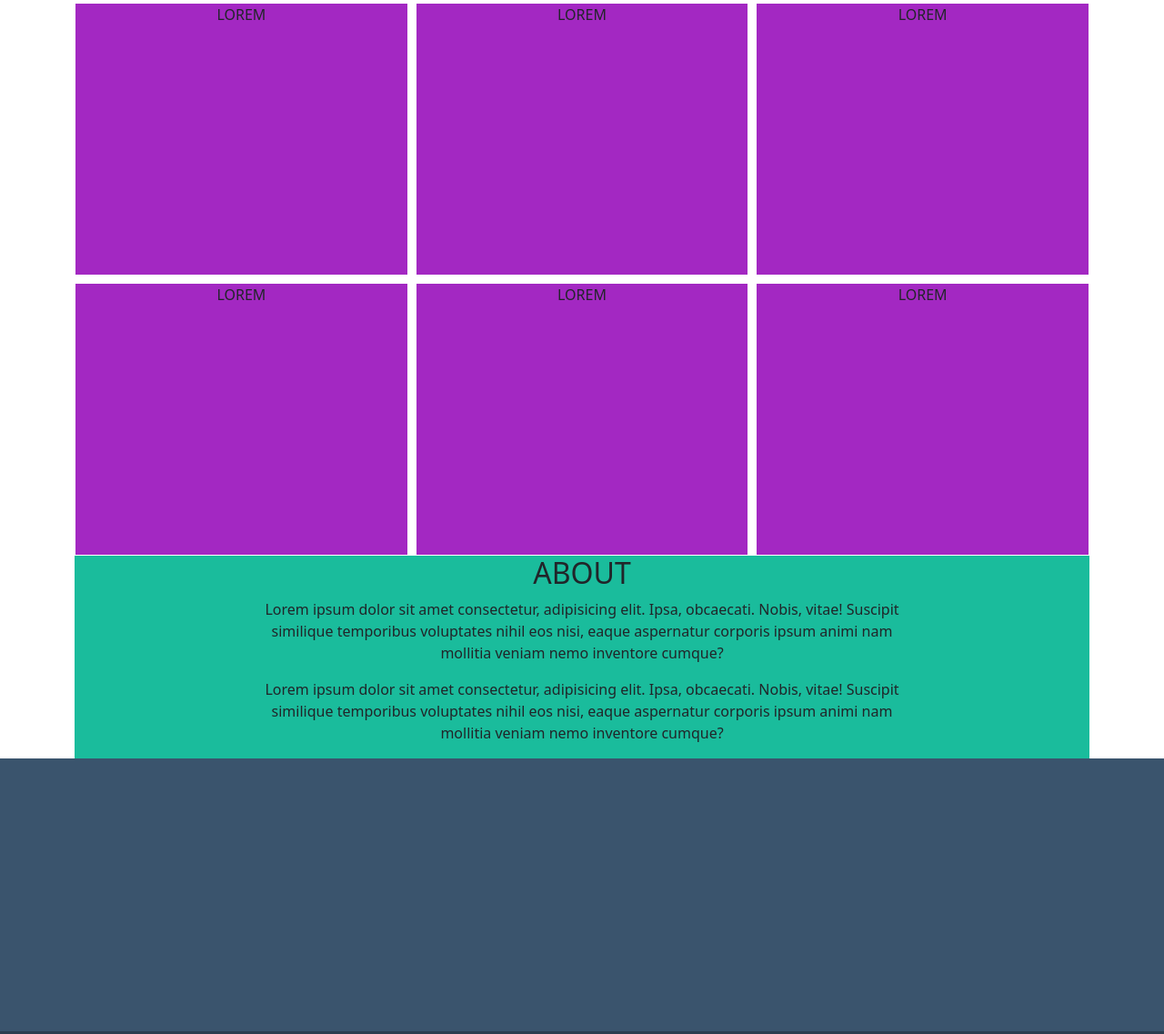
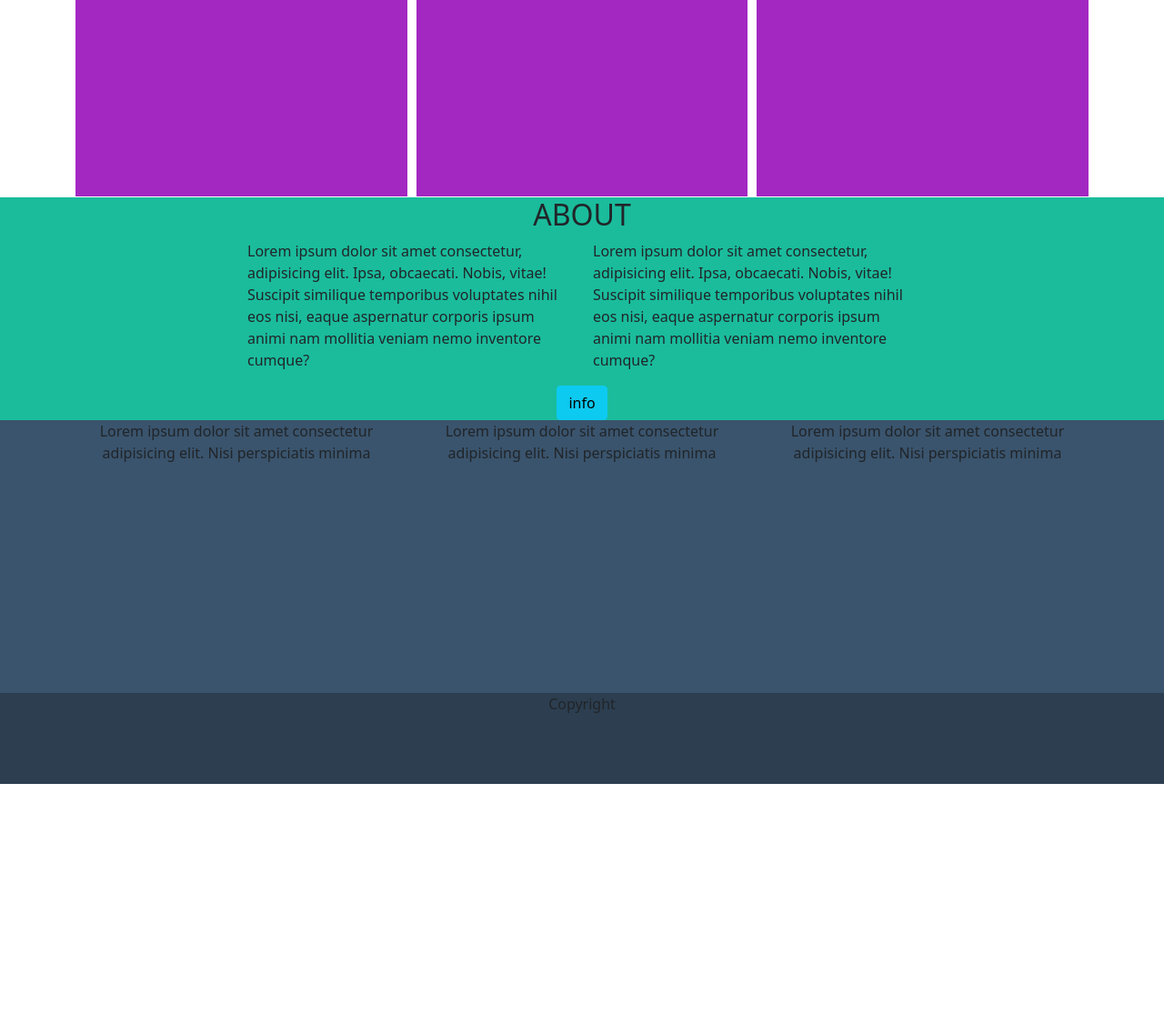
Before and after one commit to MonicaDeBona/html-css-bootstrap-freelancer, a plain HTML site: page index.html in a window 1280 px wide. Shown: the part 589-1726 px from the top of the page at 91% size. After the commit the page ends 1451 px from the top, so only its background shows below. Drawn offline with nearby package versions, Linux system fonts and the light colour scheme.

Commit message:
Update layout

```diff
--- a/css/style.css
+++ b/css/style.css
@@ -1,19 +1,16 @@
-header {
-    background-color: #1abc9c;
+/* ROOT */
+:root{
+    --main-bg-color1:  #1abc9c;
+    --secondary-bg-color:#3a546d;
+    --secondary-bg-color1: #2c3e50;
 }
 
-.header-content {
-    background-color: #a328c2;
-    height: 450px;
-    margin: auto;
+header {
+    background-color: var(--main-bg-color1);
 }
 
-
-
-.my-content {
+.section#jumbo {
     background-color: #a328c2;
-    height: 450px;
-    border: 1px solid white;
 }
 
 .my-content-img {
@@ -23,15 +20,16 @@ header {
 }
 
 .about {
-    background-color: #1abc9c;
+    background-color: var(--main-bg-color1);
 }
 
 .top-footer {
-    background-color: #3a546d;
+    background-color: var(--secondary-bg-color);
     height: 300px;
 }
 
+
 .bottom-footer {
-    background-color: #2c3e50;
+    background-color: var(--secondary-bg-color1);
     height: 100px;
 }
--- a/index.html
+++ b/index.html
@@ -16,17 +16,22 @@
         <link rel="stylesheet" href="css/style.css">
     </head>
     <body>
+
         <header>
-            <div class="container p-5">
-                <div class="header-content">
-
+            <!-- todo nav bar -->
+            <section id="jumbo" class="container p-5">
+                <div class="row justify-content-center text-center text-uppercase">
+                    <div class="col-12 col-md-8 col-lg-6">
+                        <h1 >
+                            Start Bootstrap
+                        </h1>
+                    </div>
                 </div>
-            </div>
+            </section>
         </header>
 
-        <main class="container portfolio text-center">
-            <section class="portfolio">
-
+        <main>
+            <section class="portfolio text-center container">
                 <h2>
                     PORTFOLIO
                 </h2>
@@ -68,36 +73,67 @@
                         </div>
                     </div>
                 </div>
-
             </section>
 
             <section class="about">
                 <div class="container">
-                    <h2>
-                        ABOUT
-                    </h2>
+                    <div class="row">
+                        <div class="col-12">
+                            <h2 class="text-center text-uppercase">
+                                about
+                            </h2>
+                        </div>
+                    </div>
                     <div class="row justify-content-center">
-                        <div class="col-8">
+                        <div class="col-7 col-md-4">
                             <p>
                                 Lorem ipsum dolor sit amet consectetur, adipisicing elit. Ipsa, obcaecati. Nobis, vitae! Suscipit similique temporibus voluptates nihil eos nisi, eaque aspernatur corporis ipsum animi nam mollitia veniam nemo inventore cumque?
                             </p>
                         </div>
-                        <div class="col-8">
+                        <div class="col-7 col-md-4">
                             <p>
                                 Lorem ipsum dolor sit amet consectetur, adipisicing elit. Ipsa, obcaecati. Nobis, vitae! Suscipit similique temporibus voluptates nihil eos nisi, eaque aspernatur corporis ipsum animi nam mollitia veniam nemo inventore cumque?
                             </p>
                         </div>
                     </div>
+                    <div class="row">
+                        <div class="col-12 text-center">
+                            <a href="#" class="btn btn-info">
+                                info
+                            </a>
+                        </div>
+                    </div>
                 </div>
             </section>
+            <!-- todo form -->
         </main>
 
 
-        <div class="container-fluid top-footer">
-
-        </div>
-        <div class="container-fluid bottom-footer">
-
-        </div>
+        <footer>
+            <section class="top-footer text-center">
+                <div class="container">
+                    <div class="row">
+                        <div class="col-12 col-md-4">
+                            Lorem ipsum dolor sit amet consectetur adipisicing elit. Nisi perspiciatis minima
+                        </div>
+                        <div class="col-12 col-md-4">
+                            Lorem ipsum dolor sit amet consectetur adipisicing elit. Nisi perspiciatis minima
+                        </div>
+                        <div class="col-12 col-md-4">
+                            Lorem ipsum dolor sit amet consectetur adipisicing elit. Nisi perspiciatis minima
+                        </div>
+                    </div>
+                </div>
+            </section>
+            <section class="bottom-footer text-center">
+                <div class="container">
+                    <div class="row">
+                        <p class="text-center">
+                            Copyright
+                        </p>
+                    </div>
+                </div>
+            </section>
+        </footer>
     </body>
 </html>
```
